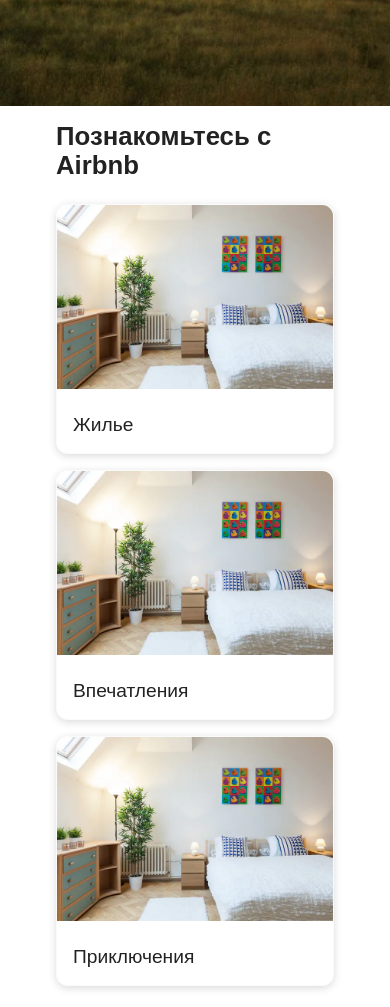
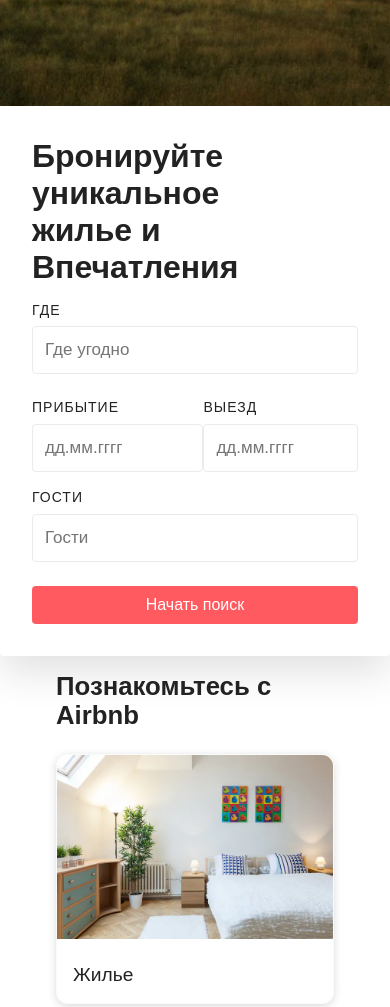
Before and after one commit to DianaSechenova/airbnb, a plain HTML site: page index.html in a window 390 px wide. Shown: the part 738-1745 px from the top of the page. Drawn offline with Linux system fonts and the light colour scheme.

Commit message:
готовая форма

```diff
--- a/index.html
+++ b/index.html
@@ -29,6 +29,9 @@
                 <a href="" class="nav__link nav__link_help">Help</a>
             </nav>
         </header>
+
+    </section>
+    <div class="form-wrapper">
         <form action="" class="form-container">
             <div class="form-container__inner">
                 <div class="form-containe__title">
@@ -53,7 +56,7 @@
                         <input type="text" placeholder="дд.мм.гггг" name="" class="form-container__input">
                     </div>
                 </div>
-                <div class="form-container__guests">
+                <div class="form-container__guests ">
                     <label class="form-container__lable" for="">ГОСТИ</label>
                     <input type="text" placeholder="Гости" name="" class="form-container__input">
                 </div>
@@ -63,9 +66,9 @@
                     </button>
                 </div>
             </div>
-            </div>
+
         </form>
-    </section>
+    </div>
 
 
     <main class="page-main">
--- a/styles/base.scss
+++ b/styles/base.scss
@@ -48,17 +48,9 @@ button {
   font-weight: 800;
 }
 
-.text-regular {
-  font-weight: 500;
-}
-
 .page-main {
   display: flex;
   justify-content: center;
-}
-
-.no-padding {
-  padding: 0 !important;
 }
 
 .spesing {
--- a/styles/form.scss
+++ b/styles/form.scss
@@ -1,18 +1,19 @@
 @import "./mixin";
 @import "./variables.scss";
 
-.form-container {
+.form-wrapper {
   position: absolute;
-  top: 180px;
+  top: 120px;
   left: 80px;
   width: 441px;
+}
+
+.form-container {
   border: 32px solid $white-color;
   border-radius: 4px;
   box-shadow: 0 16px 40px rgba(0, 0, 0, 0.12);
   &__inner {
     background-color: $white-color;
-    position: relative;
-
   }
   &__title {
     font-size: 1em;
@@ -40,21 +41,46 @@
   &__lable {
     font-size: 14px;
     font-weight: 800px;
+    letter-spacing: 1px;
     padding-bottom: $spasing;
-    letter-spacing: 1px;
   }
   &__button {
-    display: inline-block;
-    position: absolute;
-    right: 0;
-    bottom: 0;
+    overflow: auto;
+    padding-top: 16px;
     &_btn {
+      border: 2px solid ff5a5f;
       border-radius: 4px;
       background-color: #ff5a5f;
       padding: 10px 22px;
       border: transparent;
       color: $white-color;
       text-align: center;
+      float: right;
     }
   }
 }
+@media (max-width: 1100px) {
+  .page-header {
+    display: flex;
+    position: static;
+    flex-direction: column;
+  }
+  .form-wrapper {
+    display: flex;
+    position: static;
+    flex-direction: column;
+    margin: 0;
+    padding: 0;
+    width: 100%;
+  }
+  .form-container__date {
+    display: flex;
+    flex-direction: row;
+  }
+  .form-container__button_btn {
+    display: inline-block;
+    position: relative;
+    width: 100%;
+    padding: 10px 22px;
+  }
+}
--- a/styles/header.scss
+++ b/styles/header.scss
@@ -9,9 +9,9 @@
 }
 
 .page-header {
+  position: relative;
   min-height: 100vh;
   width: 100%;
-  position: relative;
   background: url(../assets/Rectangle.png);
   background-size: cover;
   background-position: center right;
@@ -58,8 +58,6 @@
     margin-right: 0;
   }
 }
-
-
 
 @media (max-width: 1100px) {
   :root {
@@ -117,15 +115,15 @@
       }
     }
   }
-  .global-menu.global-menu_active .global-menu__nav {
+  .global-menu .global-menu_active .global-menu__nav {
     visibility: visible;
   }
 
-  .global-menu.global-menu_active .logo path {
+  .global-menu .global-menu_active .logo path {
     fill: var(--logo-text-color-mobile);
   }
 
-  .global-menu.global-menu_active .global-menu__toggle::after {
+  .global-menu .global-menu_active .global-menu__toggle::after {
     transform: translate(100%, -75%) rotate(-90deg) scaleX(0.5);
     color: var(--logo-text-color-mobile);
   }
```
Also changed, not shown: css/base.css, css/content.css, css/form.css, css/header.css, css/styles.css, 5 other files.
